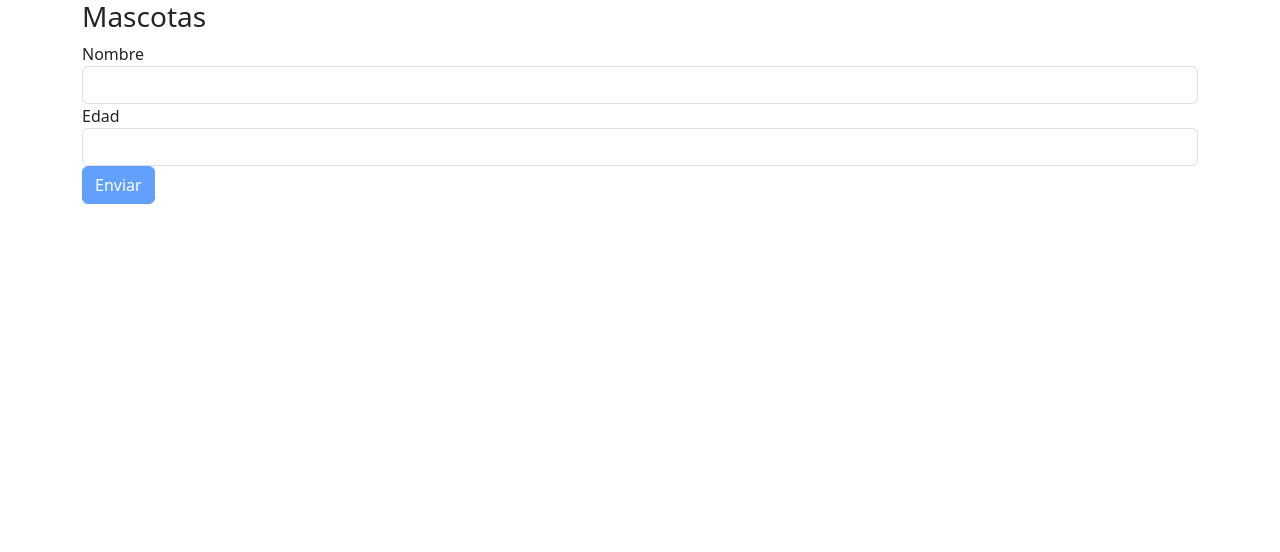
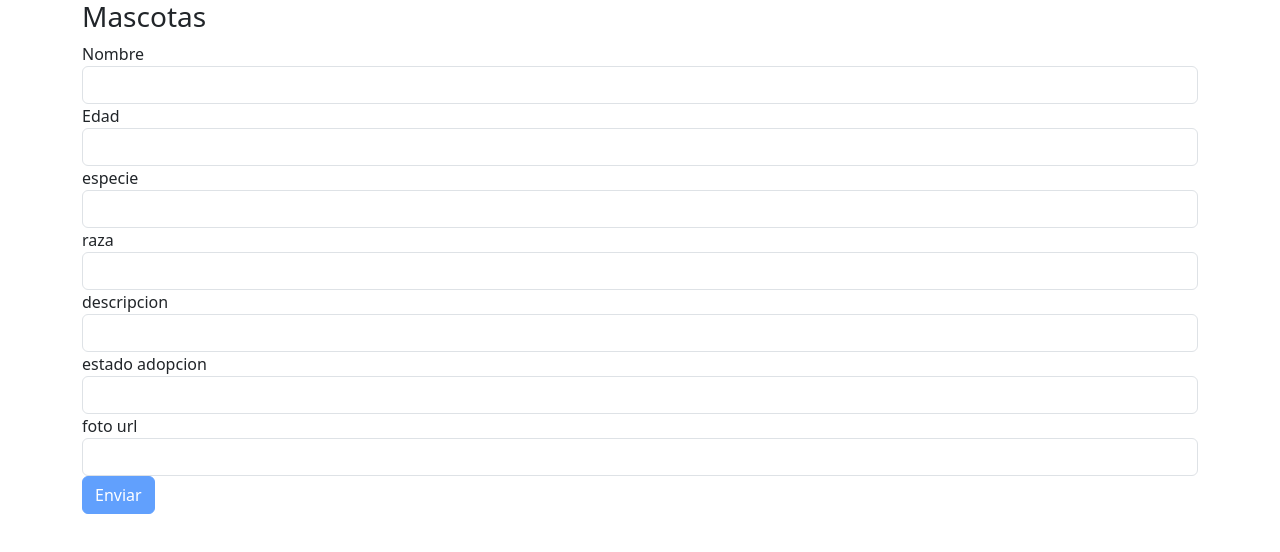
Before and after one commit to gabrieljimenezc01/TallerFrontend, an Angular app: page /mascotas/agregar in a window 1280 px wide. Shown: the top 552 px of the page. Built offline with nearby package versions, Linux system fonts and the light colour scheme.

Commit message:
Mascotas datos

```diff
--- a/src/app/editar-mascotas/editar-mascotas.component.html
+++ b/src/app/editar-mascotas/editar-mascotas.component.html
@@ -14,6 +14,43 @@
         </div>
       </fieldset>
       <fieldset class="form-group">
+        <div class="col-sm-12">
+          <label class="control-label" for="especie">especie</label>
+          <select class="form-control" required [(ngModel)]="mascota.especie" name="especie">
+            <option value="Perro">Perro</option>
+            <option value="Gato">Gato</option>
+            <option value="Otro">Otro</option>
+          </select>
+        </div>
+      </fieldset>
+      <fieldset class="form-group">
+        <div class="col-sm-12">
+          <label class="control-label" for="raza">raza</label>
+          <input type="text" class="form-control" required [(ngModel)]="mascota.raza" name="raza">
+        </div>
+      </fieldset>
+      <fieldset class="form-group">
+        <div class="col-sm-12">
+          <label class="control-label" for="descripcion">descripcion</label>
+          <input type="text" class="form-control" required [(ngModel)]="mascota.descripcion" name="descripcion">
+        </div>
+      </fieldset>
+      <fieldset class="form-group">
+        <div class="col-sm-12">
+          <label class="control-label" for="estado_adopcion">estado adopcion</label>
+          <select class="form-control" required [(ngModel)]="mascota.estado_adopcion" name="estado_adopcion">
+            <option value="Disponible">Disponible</option>
+            <option value="Adoptado">Adoptado</option>
+          </select>
+        </div>
+      </fieldset>
+      <fieldset class="form-group">
+        <div class="col-sm-12">
+          <label class="control-label" for="foto">foto url</label>
+          <input type="text" class="form-control" required [(ngModel)]="mascota.foto" name="foto">
+        </div>
+      </fieldset>
+      <fieldset class="form-group">
         <div class="col-sm-offset-2 col-sm-10">
           <button type="submit" class="btn btn-primary" [disabled]="!mascotaForm.form.valid">Enviar</button>
         </div>
--- a/src/app/editar-mascotas/editar-mascotas.component.ts
+++ b/src/app/editar-mascotas/editar-mascotas.component.ts
@@ -12,7 +12,7 @@ import { ActivatedRoute, Router } from '@angular/router';
 export class EditarMascotasComponent implements OnInit{
 
   idMascota= '';
-  mascota=new MascotaModel('','','');
+  mascota=new MascotaModel('','','','','','','','');
   constructor(private mascotaService: MascotaService,private route: ActivatedRoute,private router: Router){
   }
 
@@ -46,6 +46,7 @@ export class EditarMascotasComponent implements OnInit{
     console.log("On Submit");
     //Viene de Editar
     if(this.mascota.id){
+      console.log(this.mascota.id)
       this.mascotaService.actualizarMascota(this.mascota).subscribe({
         next: data=>{
           console.log(data);
--- a/src/app/shared/mascota.model.ts
+++ b/src/app/shared/mascota.model.ts
@@ -1,3 +1,11 @@
 export class MascotaModel{
-  constructor(public id: string,public nombre:string, public edad:string){}
+  constructor(public id: string,
+    public nombre:string,
+    public edad:string,
+    public especie:string,
+    public raza:string,
+    public descripcion:string,
+    public estado_adopcion:string,
+    public foto:string,
+  ){}
 }
```
